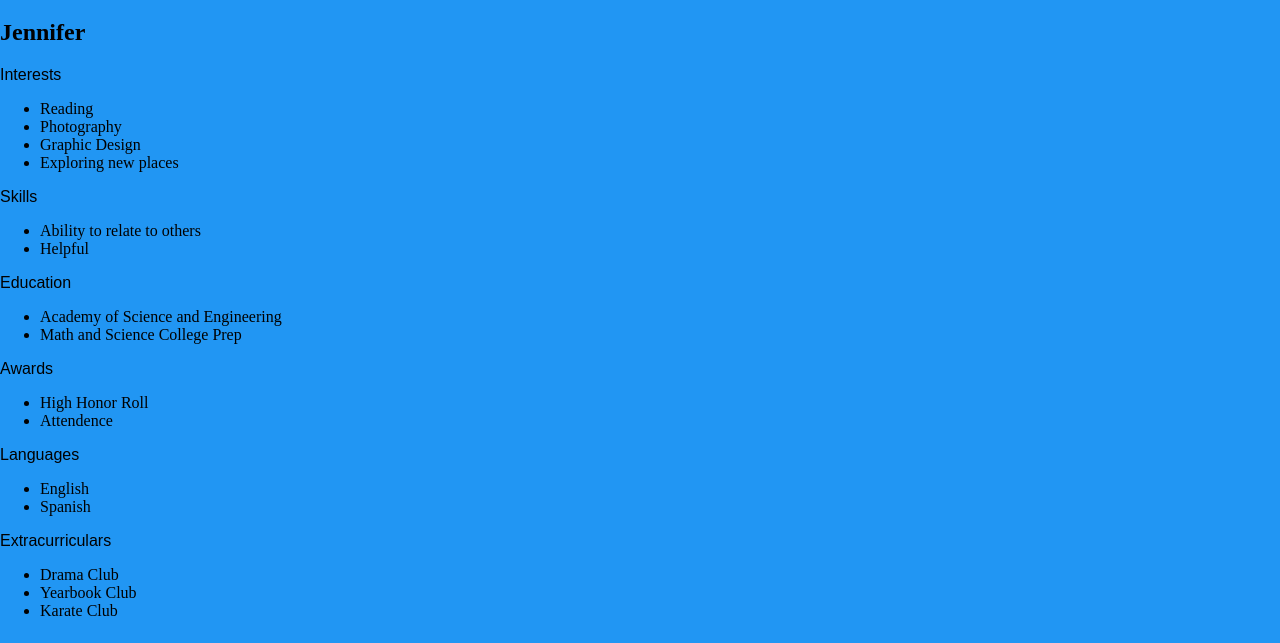
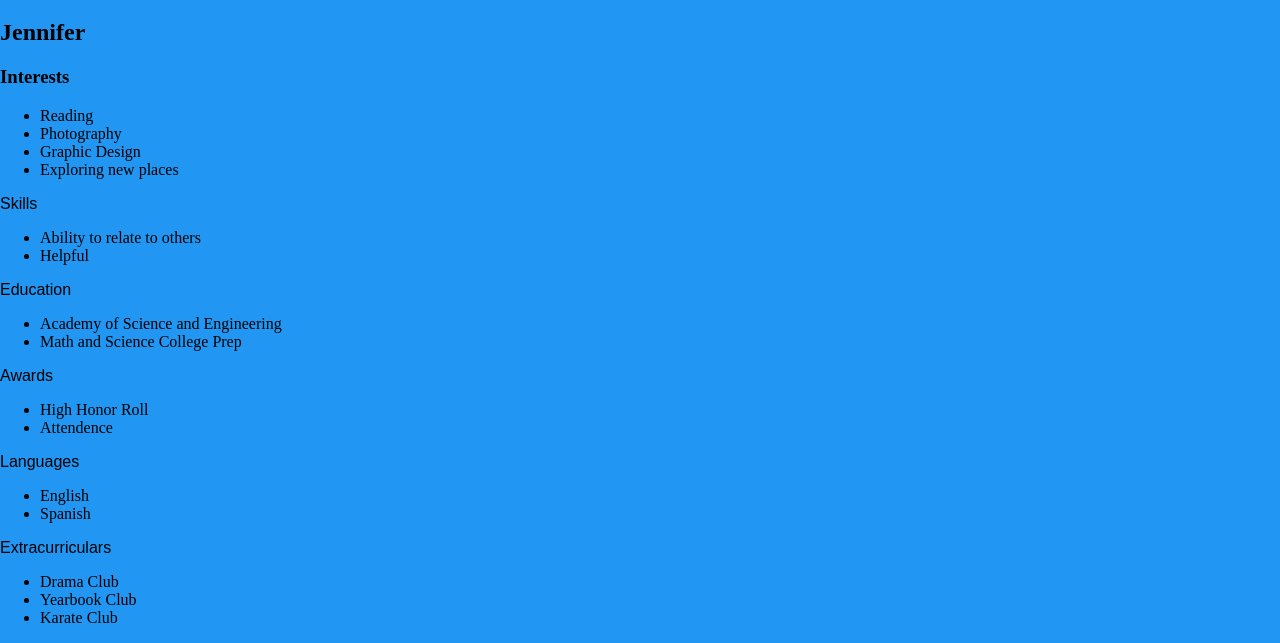
Before and after one commit to jenniferjc26/jenniferjc26.github.io, a plain HTML site: page resume.html in a window 1280 px wide. Shown: the part 226-869 px from the top of the page. Drawn offline with Linux system fonts and the light colour scheme.

Commit message:
Update resume.html

```diff
--- a/resume.html
+++ b/resume.html
@@ -22,7 +22,7 @@
   <br><br>
                   <h1>Resume</h1>
                   <h2>Jennifer </h2>
-  <p class="head">Interests</p>
+                  <h3>Interests</h3>
   <ul>
     <li>Reading</li>
     <li>Photography</li>
```
